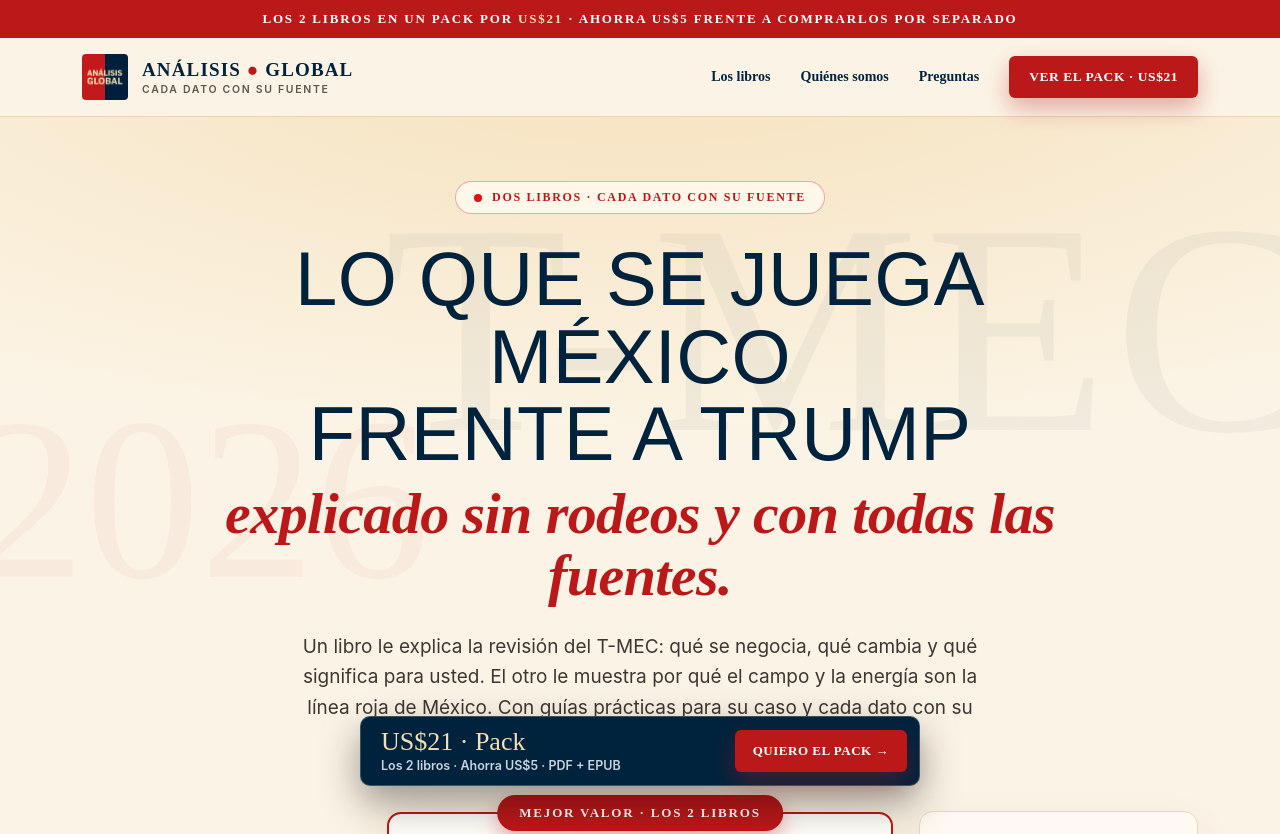
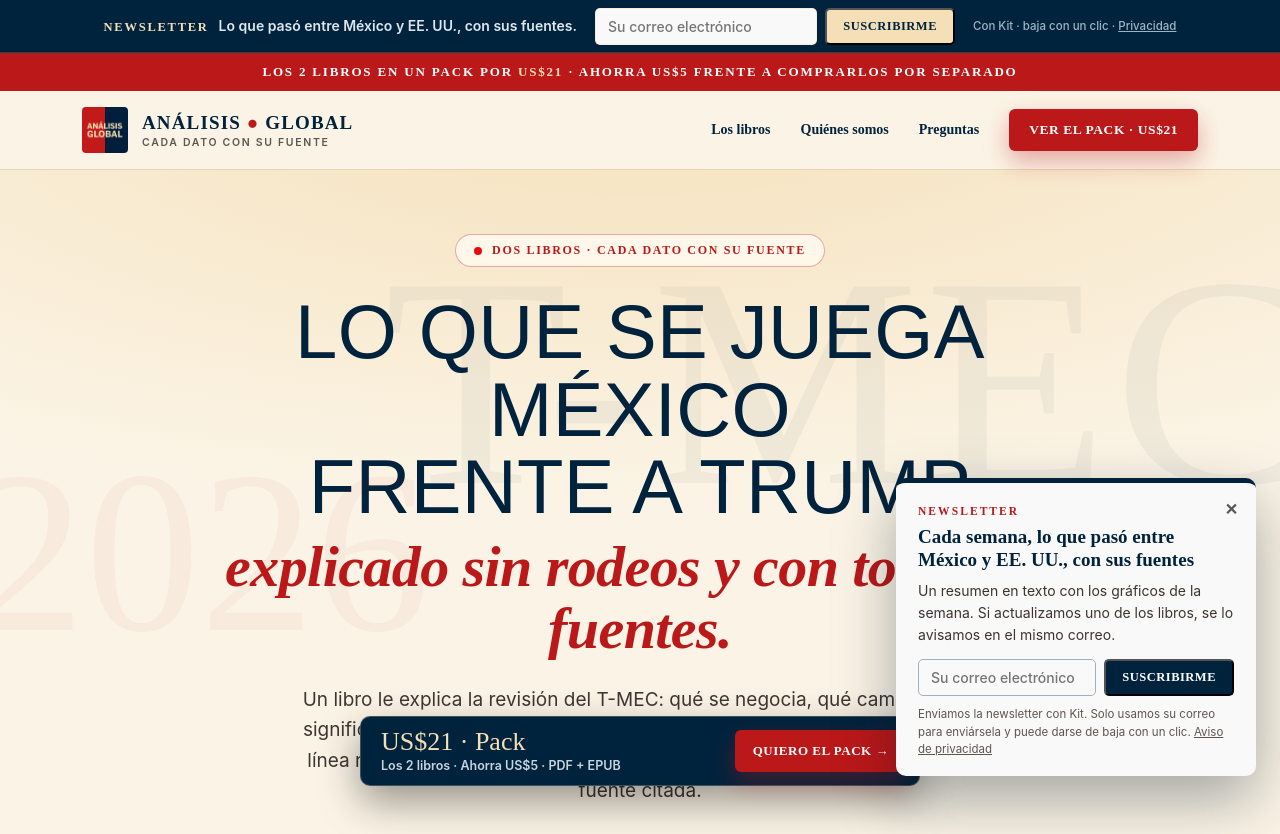
Before and after one commit to analisisglobal-web/analisisglobal-web.github.io, a plain HTML site: page index.html in a window 1280 px wide. Shown: the top 834 px of the page. Drawn offline with Linux system fonts and the light colour scheme.

Commit message:
Newsletter conectada a Kit

```diff
--- a/index.html
+++ b/index.html
@@ -323,7 +323,7 @@ body{padding-bottom:110px}
 .price-tag{display:inline-block;margin-left:8px;background:#00233D;color:#F5DFB7;font:800 10px/1 "Inter Tight",sans-serif;letter-spacing:.08em;padding:3px 7px;border-radius:3px;vertical-align:middle;text-transform:uppercase}
 .paynote small{display:block;font:500 12px/1.5 Inter,sans-serif;color:#5a6570;margin-top:6px}
 
-</style><style>/* Newsletter amagada fins tenir Kit (14/11/2026) */.nlbar,.nlmini,#nlpop{display:none!important}</style>
+</style>
 </head>
 <body>
 <!-- Nota interna 14/11/2026: enllaços Payhip ja posats (globalbriefs / VC2c3 / SjDXf / tTMkj). Pendents: [URL LANDING KIT] de Kit, i publicació de la pàgina. Preus US$12 / 14 / 21 aprovats el 12/11/2026. Responsable editorial: Análisis Global. Venedor legal: Gil Grifol Morer. Correu: contactoventas017@gmail.com. -->
@@ -332,7 +332,7 @@ body{padding-bottom:110px}
 <!-- 0. BARRA DE NEWSLETTER (Kit, sense regal). A la versió real, action = URL del formulari de Kit. -->
 <div class="nlbar" id="newsletter"><div class="wrap">
  <p><b>Newsletter</b><span>Lo que pasó entre México y EE. UU., con sus fuentes.</span></p>
- <form class="nlf " action="[URL LANDING KIT]" method="get" onsubmit="return agSub(this)"><input type="email" name="email" required placeholder="Su correo electrónico" aria-label="Correo electrónico"><button class="btn" type="submit">Suscribirme</button></form>
+ <form class="nlf " action="https://app.kit.com/forms/10190072/subscriptions" method="post" target="_blank" onsubmit="return agSub(this)"><input type="email" name="email_address" required placeholder="Su correo electrónico" aria-label="Correo electrónico"><button class="btn" type="submit">Suscribirme</button></form>
  <small>Con Kit · baja con un clic · <a href="privacidad.html">Privacidad</a></small>
 </div></div>
 
@@ -498,7 +498,7 @@ body{padding-bottom:110px}
 <!-- 10. NEWSLETTER REDUÏDA abans del peu -->
 <section class="nlmini"><div class="wrap">
  <p><b>Newsletter</b> Un resumen en texto con los gráficos de la semana y aviso cuando actualizamos un libro.</p>
- <form class="nlf " action="[URL LANDING KIT]" method="get" onsubmit="return agSub(this)"><input type="email" name="email" required placeholder="Su correo electrónico" aria-label="Correo electrónico"><button class="btn" type="submit">Suscribirme</button></form>
+ <form class="nlf " action="https://app.kit.com/forms/10190072/subscriptions" method="post" target="_blank" onsubmit="return agSub(this)"><input type="email" name="email_address" required placeholder="Su correo electrónico" aria-label="Correo electrónico"><button class="btn" type="submit">Suscribirme</button></form>
 </div></section>
 
 <!-- 11. PEU -->
@@ -511,7 +511,7 @@ body{padding-bottom:110px}
  <div class="eyebrow">Newsletter</div>
  <h4>Cada semana, lo que pasó entre México y EE. UU., con sus fuentes</h4>
  <p>Un resumen en texto con los gráficos de la semana. Si actualizamos uno de los libros, se lo avisamos en el mismo correo.</p>
- <form class="nlf " action="[URL LANDING KIT]" method="get" onsubmit="return agSub(this)"><input type="email" name="email" required placeholder="Su correo electrónico" aria-label="Correo electrónico"><button class="btn" type="submit">Suscribirme</button></form>
+ <form class="nlf " action="https://app.kit.com/forms/10190072/subscriptions" method="post" target="_blank" onsubmit="return agSub(this)"><input type="email" name="email_address" required placeholder="Su correo electrónico" aria-label="Correo electrónico"><button class="btn" type="submit">Suscribirme</button></form>
  <div class="fine">Enviamos la newsletter con Kit. Solo usamos su correo para enviársela y puede darse de baja con un clic. <a href="privacidad.html">Aviso de privacidad</a></div>
 </aside>
 
@@ -529,8 +529,8 @@ lb.addEventListener('click',function(e){if(e.target===lb)lb.classList.remove('on
 document.addEventListener('keydown',function(e){if(!lb.classList.contains('on'))return;if(e.key==='Escape')lb.classList.remove('on');if(e.key==='ArrowLeft')show(k-1);if(e.key==='ArrowRight')show(k+1);});})();
 </script>
 <script>
-/* Newsletter: maqueta, no envia res. A la versió real el formulari va a Kit (doble opt-in). */
-function agSub(f){try{localStorage.setItem('ag_nl_pop','sub')}catch(e){}f.innerHTML='<p class="ok">Gracias. Le enviamos un correo para confirmar su suscripción.</p>';return false;}
+/* Newsletter: envia a Kit form 10190072 (doble opt-in). */
+function agSub(f){try{localStorage.setItem('ag_nl_pop','sub')}catch(x){}setTimeout(function(){f.innerHTML='<p class="ok">Gracias. Revise su correo para confirmar la suscripción.</p>';},300);return true;}
 /* Slide-in: al 50 % del scroll o exit-intent (escriptori). Com a màxim un cop cada 24 h (localStorage) i mai després de subscriure's. */
 (function(){var K='ag_nl_pop',pop=document.getElementById('nlpop'),done=false;
 function seen(){try{var v=localStorage.getItem(K);return v==='sub'||(v&&Date.now()-(+v)<864e5);}catch(e){return false}}
```
